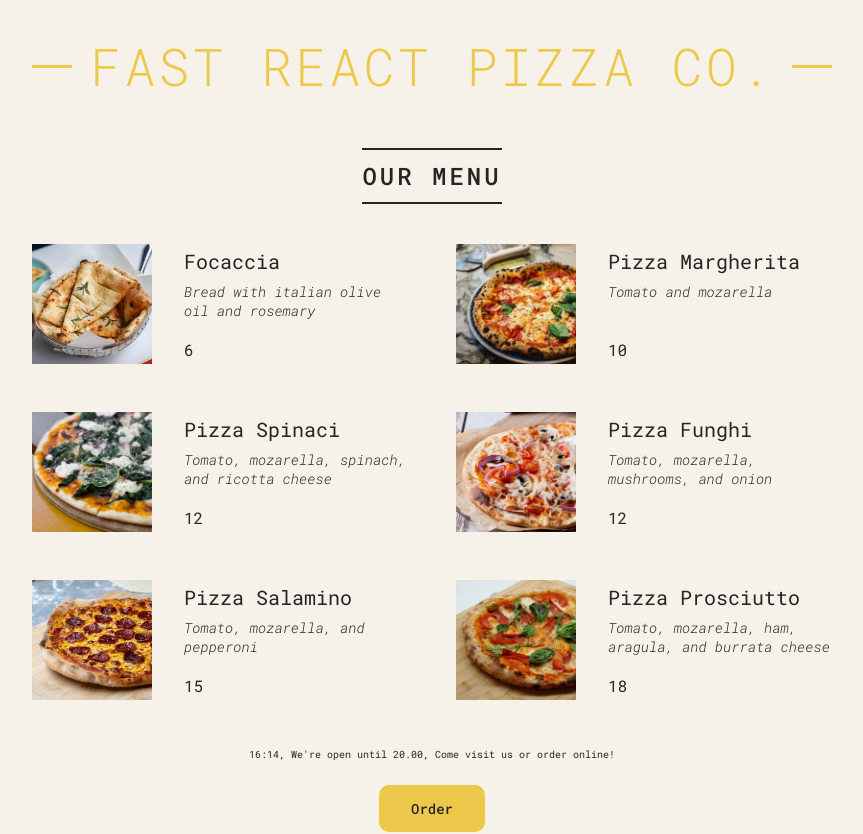
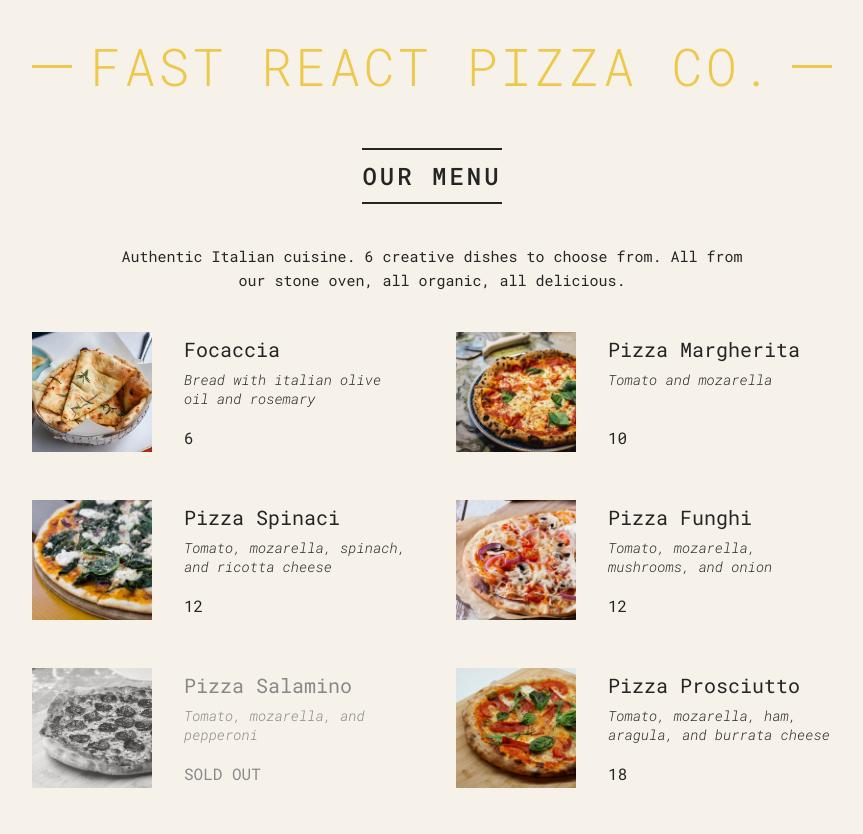
Before and after one commit to HazarN/pizza-menu-react, a React (Create React App) app: page / in a window 1280 px wide. Shown: the top 834 px of the page, without its empty margins (208-1071 px from the left). Built offline with nearby package versions, Linux system fonts and the light colour scheme.

Commit message:
feature(Item.jsx, Menu.jsx): Created conditions about sold out items.

```diff
--- a/src/components/Item.jsx
+++ b/src/components/Item.jsx
@@ -1,11 +1,11 @@
 const Item = props => {
   const { pizza } = props;
-  const { name, ingredients, price, imageUrl } = pizza;
+  const { name, ingredients, price, imageUrl, soldOut } = pizza;
 
   const imgAlt = imageUrl.split('/')[1].split('.')[0];
 
   return (
-    <li className='pizza'>
+    <li className={`pizza ${soldOut && 'sold-out'}`}>
       <img src={imageUrl} alt={imgAlt} />
       <div>
         <h3>{name}</h3>
--- a/src/components/Menu.jsx
+++ b/src/components/Menu.jsx
@@ -10,6 +10,12 @@ const Menu = () => {
       <h2>Our menu</h2>
 
       {pizzas.length > 0 ? (
+        <>
+          <p>
+            Authentic Italian cuisine. {pizzas.length} creative dishes to choose
+            from. All from our stone oven, all organic, all delicious.
+          </p>
+
           <ul className='pizzas'>
             {pizzas.map((pizza, i) => {
               return (
@@ -18,15 +24,17 @@ const Menu = () => {
                   pizza={{
                     name: pizza.name,
                     ingredients: pizza.ingredients,
-                  price: pizza.price,
+                    price: !pizza.soldOut ? pizza.price : 'SOLD OUT',
                     imageUrl: pizza.photoName,
+                    soldOut: pizza.soldOut,
                   }}
                 />
               );
             })}
           </ul>
+        </>
       ) : (
-        <p>No pizzas here to display the menu yet. </p>
+        <p>We are still working on our menu, please come back later. </p>
       )}
     </section>
   );
```
Lines whose indentation alone changed are shown as unchanged.
